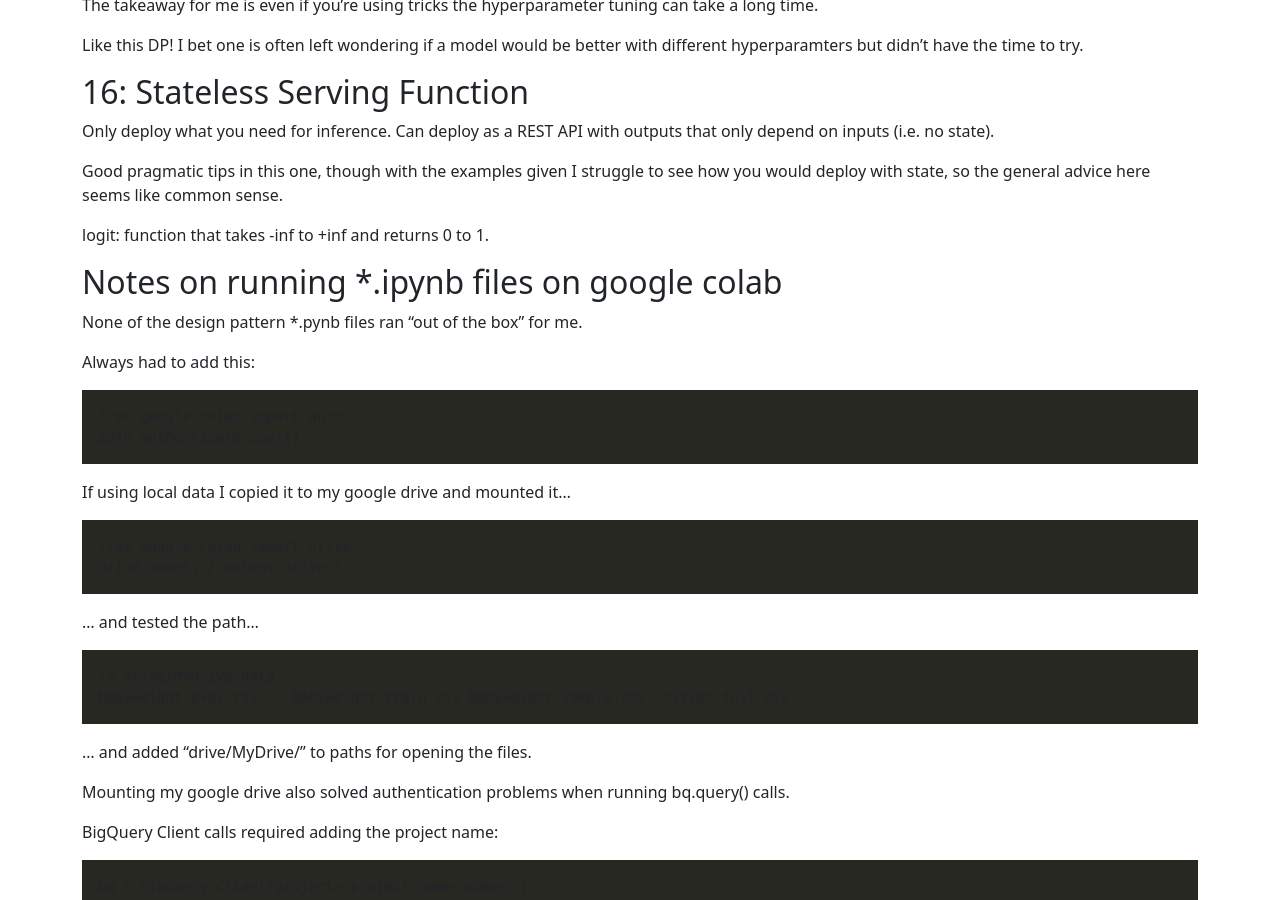
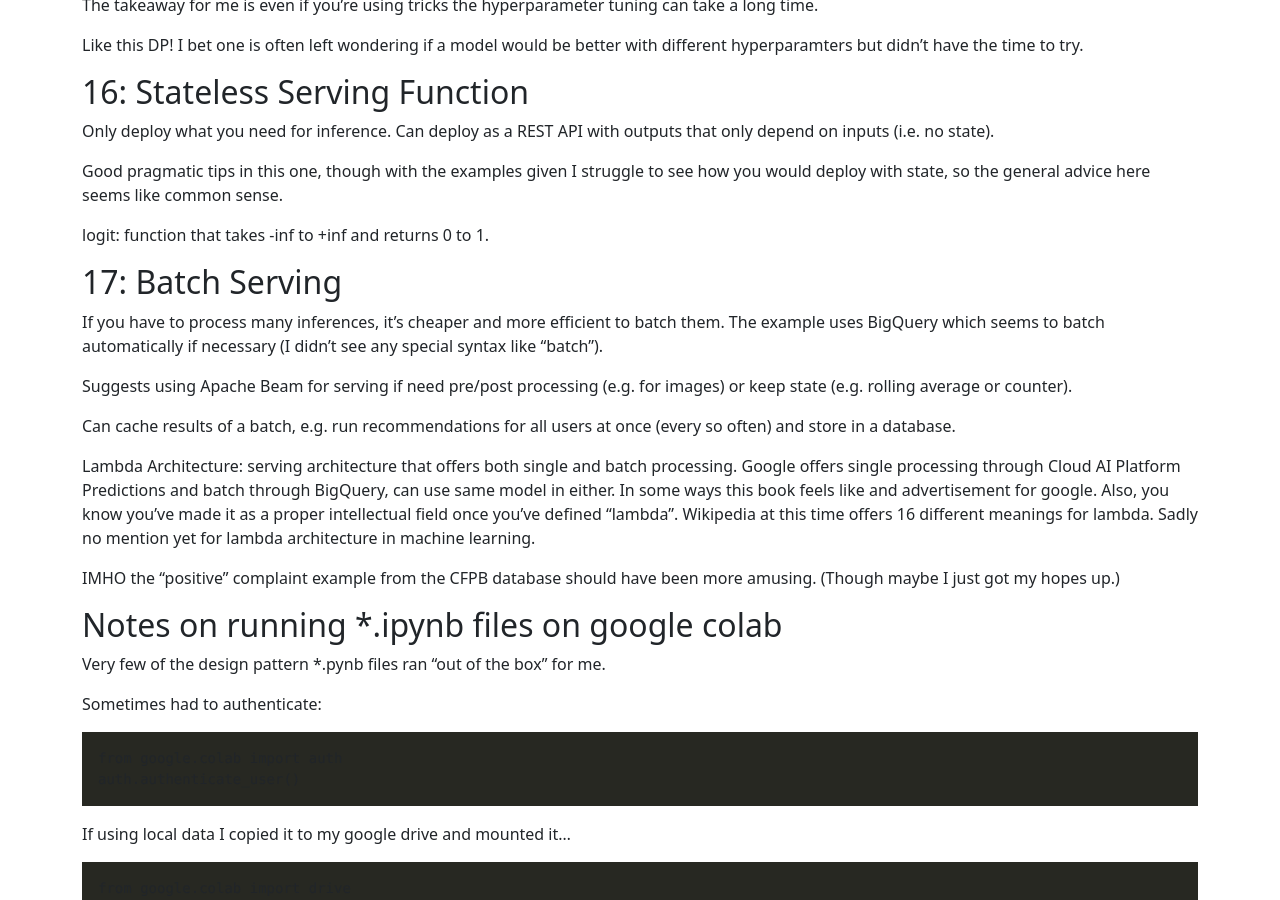
Before and after one commit to matthewdrees/matthewdrees.github.io, a Jekyll site: the page built from _posts/2022-03-14-machine-learning-design-patterns.md, in a window 1280 px wide and 900 px high, scrolled down 5251 px. Built offline with Jekyll 4.4.1, drawn with Linux system fonts in a browser that asks for light colours.

Commit message:
MLDP 17. Batch Serving.

```diff
--- a/_posts/2022-03-14-machine-learning-design-patterns.md
+++ b/_posts/2022-03-14-machine-learning-design-patterns.md
@@ -194,11 +194,23 @@ Good pragmatic tips in this one, though with the examples given I struggle to se
 
 logit: function that takes -inf to +inf and returns 0 to 1.
 
+## 17: Batch Serving
+
+If you have to process many inferences, it's cheaper and more efficient to batch them. The example uses BigQuery which seems to batch automatically if necessary (I didn't see any special syntax like "batch").
+
+Suggests using Apache Beam for serving if need pre/post processing (e.g. for images) or keep state (e.g. rolling average or counter).
+
+Can cache results of a batch, e.g. run recommendations for all users at once (every so often) and store in a database.
+
+Lambda Architecture: serving architecture that offers both single and batch processing. Google offers single processing through Cloud AI Platform Predictions and batch through BigQuery, can use same model in either. In some ways this book feels like and advertisement for google. Also, you know you've made it as a proper intellectual field once you've defined "lambda". Wikipedia at this time offers 16 different meanings for lambda. Sadly no mention yet for lambda architecture in machine learning.
+
+IMHO the "positive" complaint example from the CFPB database should have been more amusing. (Though maybe I just got my hopes up.)
+
 ## Notes on running *.ipynb files on google colab
 
-None of the design pattern *.pynb files ran "out of the box" for me.
+Very few of the design pattern *.pynb files ran "out of the box" for me.
 
-Always had to add this:
+Sometimes had to authenticate:
 
     from google.colab import auth
     auth.authenticate_user()
```
